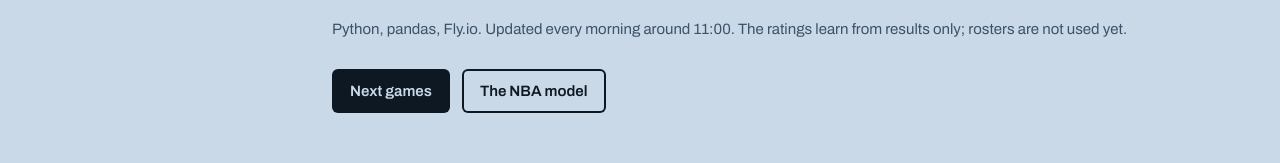
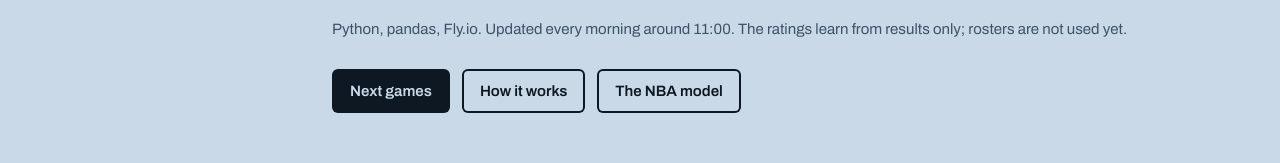
Before and after one commit to markusmuilu/Portfolio, a React (Create React App) app: page /finnish_basketball in a window 1280 px wide. Shown: the part 412-575 px from the top of the page. Built offline with nearby package versions, Linux system fonts and the light colour scheme; no server answers.

Commit message:
Finnish page: How it works button in the header, anchored to its section

```diff
--- a/src/pages/FinnishBasketball.js
+++ b/src/pages/FinnishBasketball.js
@@ -33,6 +33,9 @@ export default function FinnishBasketball() {
           <div className="actions">
             <a className="btn" href="#games">
               Next games
+            </a>
+            <a className="btn quiet" href="#how">
+              How it works
             </a>
             <Link className="btn quiet" to="/nba_prediction">
               The NBA model
@@ -80,7 +83,7 @@ export default function FinnishBasketball() {
         </SourceTable>
       </Row>
 
-      <Row label="How it works">
+      <Row label="How it works" id="how">
         <ul className="entries">
           <li className="entry">
             <h3>One rating per team</h3>
```
